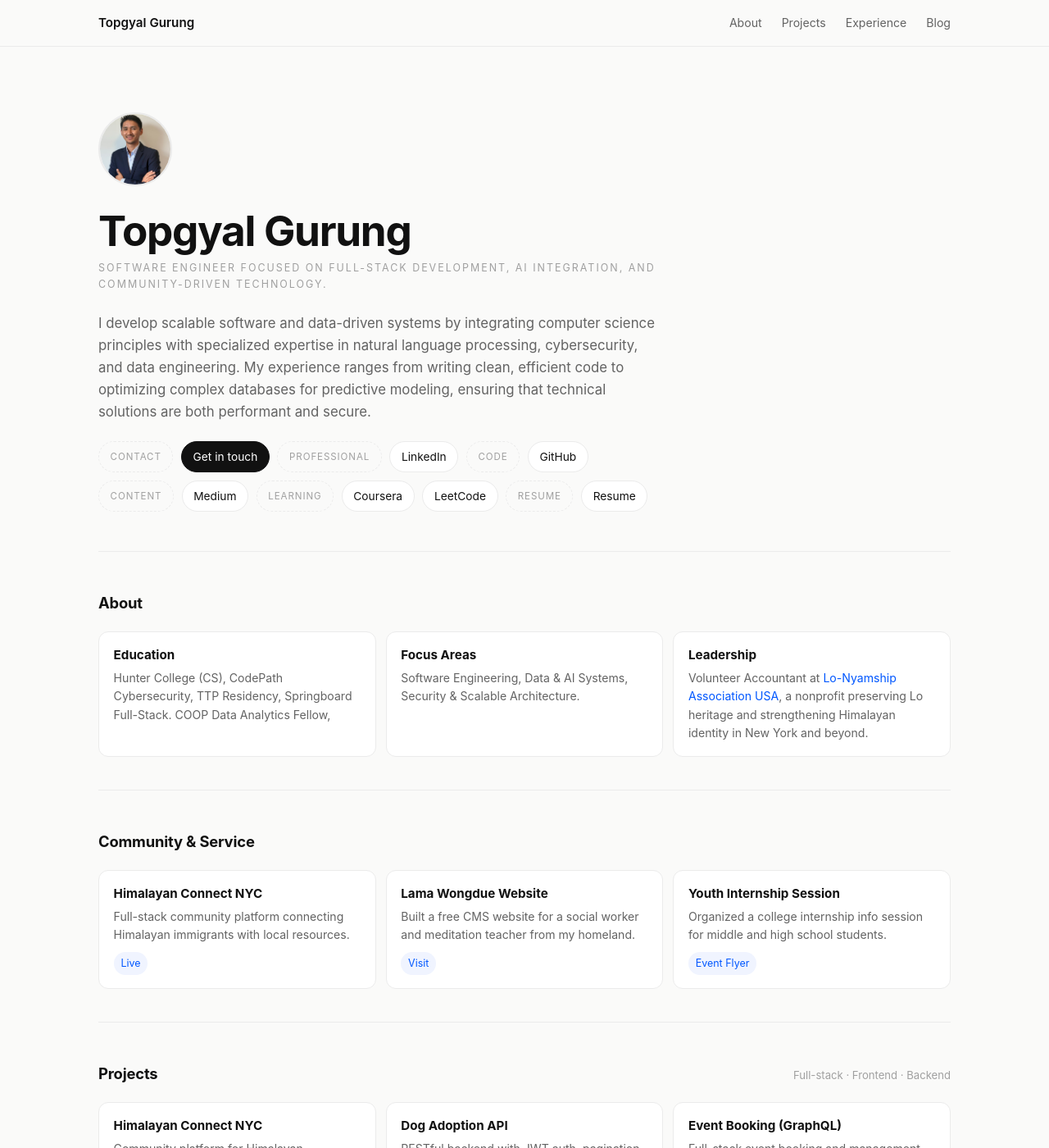
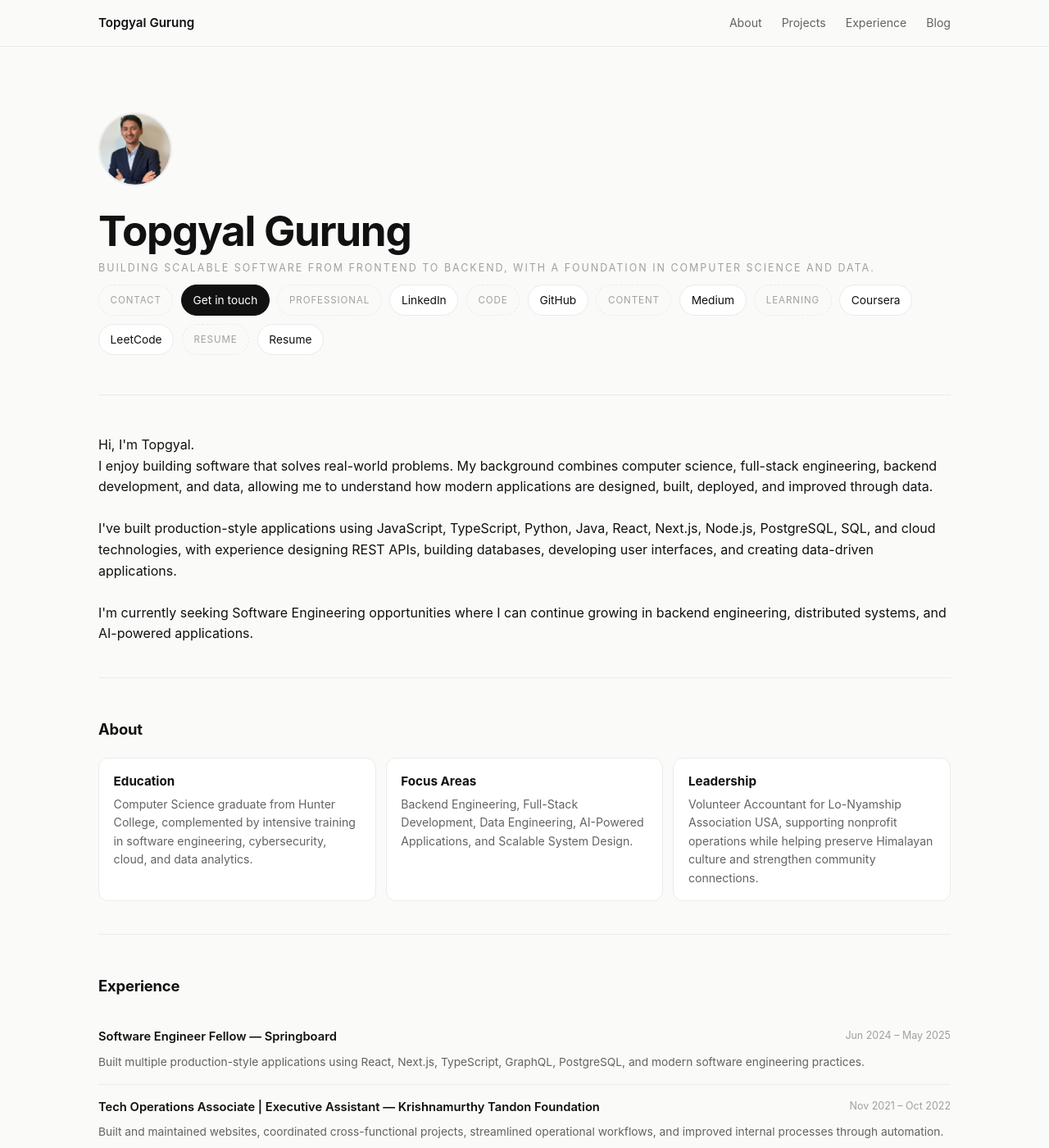
Before and after one commit to topgyalgurung/topgyalgurung.github.io, a Jekyll site: the page built from index.html, in a window 1280 px wide and 1400 px high. Shown: the whole window at 82% size. Built offline with Jekyll 4.4.1, drawn with Linux system fonts in a browser that asks for light colours; some of the changed text lies outside the part shown.

Commit message:
clean up and reorganize

```diff
--- a/_includes/footer.html
+++ b/_includes/footer.html
@@ -1,8 +1,37 @@
 <footer>
-  <div class="wrap foot-inner">
-    <span>&copy; <span id="yr"></span> Topgyal Gurung</span>
-    <a href="mailto:topgyaltsering3@gmail.com">topgyaltsering3@gmail.com</a>
-  </div>
+ <section class="section">
+
+<div class="section-head">
+<h2>Let's Build Something Together</h2>
+</div>
+
+<p style="max-width:700px;">
+I'm currently seeking Software Engineering opportunities where I can contribute
+to building reliable software while continuing to grow in backend engineering,
+distributed systems, and AI-powered applications.
+</p>
+
+<div class="hero-actions">
+
+<a class="pill dark" href="./assets/Resume.pdf" target="_blank">
+Resume
+</a>
+
+<a class="pill" href="mailto:topgyaltsering3@gmail.com">
+Email
+</a>
+
+<a class="pill" href="https://www.linkedin.com/in/topgyal" target="_blank">
+LinkedIn
+</a>
+
+<a class="pill" href="https://github.com/topgyalgurung" target="_blank">
+GitHub
+</a>
+
+</div>
+
+</section>
 </footer>
 
 <script>
--- a/index.css
+++ b/index.css
@@ -112,7 +112,7 @@
 
 .hero {
   padding: 5rem 0 3rem;
-  max-width: 680px;
+  max-width: 1100px;
 }
 
 .hero .profile-img {
@@ -150,6 +150,7 @@
   flex-wrap: wrap;
   gap: 0.6rem;
 }
+
 
 .pill {
   display: inline-flex;
--- a/index.html
+++ b/index.html
@@ -21,10 +20,7 @@
   <meta charset="utf-8" />
   <meta name="viewport" content="width=device-width, initial-scale=1" />
   <title>Topgyal Gurung</title>
-    <meta
-      name="description"
-      content="Topgyal Gurung - Full-stack Software Engineer. JavaScript, TypeScript, Python, Java, SQL. Scalable APIs, AI/ML, cloud. Available for hire."
-    />
+  <meta name="description" content="Topgyal Gurung - Full-stack Software Engineer. JavaScript, TypeScript, Python, Java, SQL. Scalable APIs, AI/ML, cloud. Available for hire." />
   <link rel="icon" href="assets/profile.jpg" type="image/jpg" />
   <link rel="stylesheet" href="index.css" />
 </head>
@@ -34,70 +30,58 @@
 
   <main class="wrap">
     <!-- Hero -->
-      <section id="top" class="hero">
-        <img
-          src="assets/profile.jpg"
-          alt="Topgyal Gurung"
-          class="profile-img"
-        />
-        <h1
-          style="font-size: clamp(2.2rem, 4vw, 3.2rem); margin-bottom: 0.5rem"
-        >
+    <div id="top" class="hero">
+      <img src="assets/profile.jpg" alt="Topgyal Gurung" class="profile-img" />
+      <h1 style="font-size: clamp(2.2rem, 4vw, 3.2rem); margin-bottom: 0.5rem">
         Topgyal Gurung
       </h1>
-        <p class="label" style="margin-bottom: 1.5rem">
-      Software Engineer focused on full-stack development, AI integration, and community-driven technology.
-        </p>
-        <p>
-         I develop scalable software and data-driven systems by integrating computer science principles with specialized expertise in natural language processing, cybersecurity, and data engineering. My experience ranges from writing clean, efficient code to optimizing complex databases for predictive modeling, ensuring that technical solutions are both performant and secure.
+  <p class="label">
+  Building scalable software from frontend to backend, with a foundation in
+  computer science and data.
 </p>
  <div class="hero-actions">
         <span class="pill category">Contact</span>
-          <a class="pill dark" href="mailto:topgyaltsering3@gmail.com"
-            >Get in touch</a
-          >
+        <a class="pill dark" href="mailto:topgyaltsering3@gmail.com">Get in touch</a>
         <span class="pill category">Professional</span>
-          <a
-            class="pill"
-            href="https://www.linkedin.com/in/topgyal"
-            target="_blank"
-            rel="noopener noreferrer"
-            >LinkedIn</a
-          >
+        <a class="pill" href="https://www.linkedin.com/in/topgyal" target="_blank" rel="noopener noreferrer">LinkedIn</a>
         <span class="pill category">Code</span>
-          <a
-            class="pill"
-            href="https://github.com/topgyalgurung"
-            target="_blank"
-            rel="noopener noreferrer"
-            >GitHub</a
-          >
+        <a class="pill" href="https://github.com/topgyalgurung" target="_blank" rel="noopener noreferrer">GitHub</a>
         <span class="pill category">Content</span>
-          <a
-            class="pill"
-            href="https://topgyalgurung.medium.com/"
-            target="_blank"
-            rel="noopener noreferrer"
-            >Medium</a
-          >
+        <a class="pill" href="https://topgyalgurung.medium.com/" target="_blank" rel="noopener noreferrer">Medium</a>
         <span class="pill category">Learning</span>
-          <a
-            class="pill"
-            href="https://www.coursera.org/learner/topgyal"
-            target="_blank"
-            rel="noopener noreferrer"
-            >Coursera</a
-          >
-          <a
-            class="pill"
-            href="https://leetcode.com/u/topgyaltsering3/"
-            target="_blank"
-            rel="noopener noreferrer"
-            >LeetCode</a
-          >
+        <a class="pill" href="https://www.coursera.org/learner/topgyal" target="_blank" rel="noopener noreferrer">Coursera</a>
+        <a class="pill" href="https://leetcode.com/u/topgyaltsering3/" target="_blank" rel="noopener noreferrer">LeetCode</a>
         <span class="pill category">Resume</span>
         <a class="pill" href="./assets/Resume.pdf" target="_blank">Resume</a>
       </div>
+</div>
+
+<section class="section">
+
+<p>
+  Hi, I'm Topgyal.
+
+  <br />
+
+  I enjoy building software that solves real-world problems. My background
+  combines computer science, full-stack engineering, backend development, and
+  data, allowing me to understand how modern applications are designed, built,
+  deployed, and improved through data.
+
+  <br /><br />
+
+  I've built production-style applications using JavaScript, TypeScript,
+  Python, Java, React, Next.js, Node.js, PostgreSQL, SQL, and cloud
+  technologies, with experience designing REST APIs, building databases,
+  developing user interfaces, and creating data-driven applications.
+
+  <br /><br />
+
+  I'm currently seeking Software Engineering opportunities where I can continue
+  growing in backend engineering, distributed systems, and AI-powered
+  applications.
+</p>
+
       </section>
 
     <!-- About -->
@@ -109,163 +93,27 @@
         <div class="card">
           <h3>Education</h3>
           <p>
-              Hunter College (CS), CodePath Cybersecurity, TTP Residency,
-              Springboard Full-Stack. COOP Data Analytics Fellow,
+            Computer Science graduate from Hunter College, complemented by intensive
+training in software engineering, cybersecurity, cloud, and data analytics.
           </p>
         </div>
         <div class="card">
           <h3>Focus Areas</h3>
           <p>
-              Software Engineering, Data & AI Systems, Security & Scalable Architecture.
+            Backend Engineering, Full-Stack Development, Data Engineering,
+AI-Powered Applications, and Scalable System Design.
           </p>
         </div>
         <div class="card">
           <h3>Leadership</h3>
           <p>
-              Volunteer Accountant at
-              <a
-                href="https://www.lonyamshipusa.org/"
-                target="_blank"
-                rel="noopener noreferrer"
-                class="accent-link"
-                >Lo-Nyamship Association USA</a
-              >, a nonprofit preserving Lo heritage and strengthening Himalayan
-              identity in New York and beyond.
+            Volunteer Accountant for Lo-Nyamship Association USA, supporting nonprofit
+
+operations while helping preserve Himalayan culture and strengthen community
+
+connections.
           </p>
         </div>
-        </div>
-      </section>
-
-      <!-- Community -->
-      <section class="section">
-        <div class="section-head">
-          <h2>Community & Service</h2>
-        </div>
-        <div class="g g3">
-          <article class="card">
-            <h3>Himalayan Connect NYC</h3>
-            <p>
-              Full-stack community platform connecting Himalayan immigrants with
-              local resources.
-            </p>
-            <div class="card-links">
-              <a
-                href="https://himalayan-connect-nyc.vercel.app/"
-                target="_blank"
-                rel="noopener"
-                >Live</a
-              >
-            </div>
-          </article>
-          <article class="card">
-            <h3>Lama Wongdue Website</h3>
-            <p>
-              Built a free CMS website for a social worker and meditation
-              teacher from my homeland.
-            </p>
-            <div class="card-links">
-              <a
-                href="https://lamawongduesangbo.weebly.com/"
-                target="_blank"
-                rel="noopener"
-                >Visit</a
-              >
-            </div>
-          </article>
-          <article class="card">
-            <h3>Youth Internship Session</h3>
-            <p>
-              Organized a college internship info session for middle and high
-              school students.
-            </p>
-            <div class="card-links">
-              <a
-                href="https://www.canva.com/design/DAE9tm8-gls/w-DwHuXugYZoH10v0Ke_kg/edit?utm_content=DAE9tm8-gls&utm_campaign=designshare&utm_medium=link2&utm_source=sharebutton"
-                target="_blank"
-                rel="noopener"
-                >Event Flyer</a
-              >
-            </div>
-          </article>
-        </div>
-      </section>
-
-      <!-- Projects -->
-      <section id="projects" class="section">
-        <div class="section-head">
-          <h2>Projects</h2>
-          <span class="note"
-            >Full-stack &middot; Frontend &middot; Backend</span
-          >
-        </div>
-
-        <div class="g g3">
-          <!-- Himalayan Connect -->
-          <article class="card">
-            <h3>Himalayan Connect NYC</h3>
-            <p>
-              Community platform for Himalayan immigrants. Next.js, Prisma,
-              PostgreSQL.
-            </p>
-            <div class="card-links">
-              <a
-                href="https://himalayan-connect-nyc.vercel.app/"
-                target="_blank"
-                rel="noopener"
-                >Live</a
-              >
-              <a
-                href="https://github.com/topgyalgurung/nextjs-fullstack-app"
-                target="_blank"
-                rel="noopener"
-                >Source</a
-              >
-            </div>
-            <div class="tags">
-              <span class="tag">Next.js</span><span class="tag">Prisma</span
-              ><span class="tag">PostgreSQL</span>
-            </div>
-          </article>
-
-
-
-          <!-- Dog Adoption API -->
-          <article class="card">
-            <h3>Dog Adoption API</h3>
-            <p>
-              RESTful backend with JWT auth, pagination, and Mocha/Chai tests.
-            </p>
-            <div class="card-links">
-              <a
-                href="https://github.com/topgyalgurung/dog-adoption-platform-api"
-                target="_blank"
-                rel="noopener"
-                >Source</a
-              >
-            </div>
-            <div class="tags">
-              <span class="tag">Node.js</span><span class="tag">Express</span
-              ><span class="tag">MongoDB</span>
-            </div>
-          </article>
-
-          <!-- GraphQL Event Booking -->
-          <article class="card">
-            <h3>Event Booking (GraphQL)</h3>
-            <p>Full-stack event booking and management with GraphQL API.</p>
-            <div class="card-links">
-              <a
-                href="https://github.com/topgyalgurung/yt-graphql-react-event-booking-api"
-                target="_blank"
-                rel="noopener"
-                >Source</a
-              >
-            </div>
-            <div class="tags">
-              <span class="tag">GraphQL</span><span class="tag">React</span
-              ><span class="tag">Node.js</span>
-            </div>
-          </article>
       </div>
     </section>
 
@@ -281,8 +129,8 @@
           </div>
           <div class="t-when">Jun 2024 &ndash; May 2025</div>
           <div class="t-body">
-              700+ hours of full-stack training. MERN, TypeScript, Next.js,
-              REST/GraphQL. Built secure APIs and production-grade apps.
+            Built multiple production-style applications using React, Next.js,
+TypeScript, GraphQL, PostgreSQL, and modern software engineering practices.
           </div>
         </div>
 
@@ -292,8 +140,9 @@
           </div>
           <div class="t-when">Nov 2021 &ndash; Oct 2022</div>
           <div class="t-body">
-              Managed site updates, led project planning, automated asset
-              tracking, and streamlined vendor workflows.
+           Built and maintained websites, coordinated cross-functional projects,
+streamlined operational workflows, and improved internal processes through
+automation.
           </div>
         </div>
 
@@ -315,21 +164,12 @@
           </div>
           <div class="t-when">Jun &ndash; Dec 2019</div>
           <div class="t-body">
-              Resolved geospatial rendering issues, built Superset dashboards,
-              and optimized BigQuery SQL.
-              <a
-                href="https://gist.github.com/topgyalgurung/e41465c96c324534548efc6f7bf9bfcc"
-                target="_blank"
-                rel="noopener"
-                >SQL code</a
-              >
+           Resolved geospatial rendering challenges, optimized BigQuery SQL queries,
+integrated multiple data sources, and built Apache Superset dashboards for
+large-scale analytics.
+            <a href="https://gist.github.com/topgyalgurung/e41465c96c324534548efc6f7bf9bfcc" target="_blank" rel="noopener">SQL code</a>
             &middot;
-              <a
-                href="https://docs.google.com/presentation/d/15QmY9V2Qtz8YMCPYqxu_eg9me29T9cMlxtZCWrCSlY8/edit?usp=sharing"
-                target="_blank"
-                rel="noopener"
-                >Slide deck</a
-              >
+            <a href="https://docs.google.com/presentation/d/15QmY9V2Qtz8YMCPYqxu_eg9me29T9cMlxtZCWrCSlY8/edit?usp=sharing" target="_blank" rel="noopener">Slide deck</a>
           </div>
         </div>
 
@@ -343,6 +183,205 @@
             on cloud GPUs and tuned hyperparameters.
           </div>
         </div>
+      </div>
+    </section>
+
+    <!-- Skills -->
+
+  <section id="skills" class="section">
+  <div class="section-head">
+    <h2>Technical Skills</h2>
+  </div>
+
+  <div class="g g3">
+
+    <div class="card">
+      <h3>Languages</h3>
+      <p>
+        JavaScript, TypeScript, Python, Java, SQL, HTML, CSS
+      </p>
+    </div>
+
+    <div class="card">
+      <h3>Frontend</h3>
+      <p>
+        React, Next.js, Redux, Tailwind CSS, Material UI
+      </p>
+    </div>
+
+    <div class="card">
+      <h3>Backend</h3>
+      <p>
+        Node.js, Express, Spring Boot, Flask, REST APIs, GraphQL
+      </p>
+    </div>
+
+    <div class="card">
+      <h3>Databases</h3>
+      <p>
+        PostgreSQL, MongoDB, MySQL, BigQuery, Prisma ORM
+      </p>
+    </div>
+
+    <div class="card">
+      <h3>Cloud & DevOps</h3>
+      <p>
+        AWS, Docker, GitHub Actions, Vercel
+      </p>
+    </div>
+
+    <div class="card">
+      <h3>Tools</h3>
+      <p>
+        Git, Postman, Jest, Cloudinary, Figma
+      </p>
+    </div>
+
+  </div>
+</section>
+
+    <!-- Projects -->
+    <section id="skills" class="section">
+   <div class="section-head">
+
+    <h2>Featured Projects</h2>
+
+    <span class="note">
+
+      Full-stack · Backend · APIs · Data
+
+    </span>
+
+</div>
+
+<p>
+
+These projects showcase my experience building production-style applications, REST APIs, backend systems, databases, and full-stack web applications.
+
+</p>
+<br/>
+
+      <div class="g g3">
+        <!-- Himalayan Connect -->
+        <article class="card">
+          <h3>Himalayan Connect NYC</h3>
+          <p>
+            Built a production-style platform that helps Himalayan immigrants discover
+businesses, organizations, and community resources through search,
+interactive maps, and an admin-managed directory.
+          </p>
+          <div class="card-links">
+            <a href="https://himalayan-connect-nyc.vercel.app/" target="_blank" rel="noopener">Live</a>
+            <a href="https://github.com/topgyalgurung/nextjs-fullstack-app" target="_blank" rel="noopener">Source</a>
+          </div>
+          <div class="tags">
+            <span class="tag">Next.js</span><span class="tag">Prisma</span><span class="tag">PostgreSQL</span>
+          </div>
+        </article>
+
+        <!-- Spring Boot-->
+        <article class="card">
+          <h3> Java Spring Boot Ecommerce Store API</h3>
+          <p>
+          Designed a production-style e-commerce REST API with authentication, payment
+processing, database relationships, and scalable backend architecture using
+Spring Boot.
+          </p>
+          <div class="card-links">
+            <a href="https://github.com/topgyalgurung/java-store-api" target="_blank" rel="noopener">Source</a>
+          </div>
+          <div class="tags">
+            <span class="tag">Java</span><span class="tag">Spring Boot</span><span class="tag">MySQL</span><span class="tag">Stripe API</span> <span class="tag">Maven</span>
+          </div>
+        </article>
+
+        <!-- Spring Boot-->
+        <article class="card">
+          <h3> Silicon Valley Trail</h3>
+          <p>
+          Built a modular simulation game that combines deterministic game mechanics,
+random events, and live weather data while emphasizing clean architecture,
+testing, and maintainable backend design.
+          </p>
+          <div class="card-links">
+            <a href="https://github.com/topgyalgurung/silicon-valley-trail" target="_blank" rel="noopener">Source</a>
+          </div>
+          <div class="tags">
+            <span class="tag">Python</span><span class="tag">Flask</span><span class="tag">SQLite + SQLAlchemy</span><span class="tag">OpenWeather API</span> <span class="tag">Jinja</span>
+          </div>
+        </article>
+
+
+
+
+
+        <!-- Dog Adoption API -->
+        <article class="card">
+          <h3>Dog Adoption API</h3>
+          <p>
+          Designed a REST API supporting JWT authentication, authorization, pagination,
+and automated testing for a simulated dog adoption platform.
+          </p>
+          <div class="card-links">
+            <a href="https://github.com/topgyalgurung/dog-adoption-platform-api" target="_blank" rel="noopener">Source</a>
+          </div>
+          <div class="tags">
+            <span class="tag">Node.js</span><span class="tag">Express</span><span class="tag">MongoDB</span>
+          </div>
+        </article>
+
+        <!-- GraphQL Event Booking -->
+        <article class="card">
+          <h3>Event Booking (GraphQL)</h3>
+          <p>Developed a full-stack event management application using GraphQL, enabling
+users to create, manage, and book events through a modern API architecture.</p>
+          <div class="card-links">
+            <a href="https://github.com/topgyalgurung/yt-graphql-react-event-booking-api" target="_blank" rel="noopener">Source</a>
+          </div>
+          <div class="tags">
+            <span class="tag">GraphQL</span><span class="tag">React</span><span class="tag">Node.js</span>
+          </div>
+        </article>
+      </div>
+    </section>
+
+
+  <!-- Community -->
+    <section class="section">
+      <div class="section-head">
+        <h2>Community & Service</h2>
+      </div>
+      <div class="g g3">
+        <article class="card">
+          <h3>Himalayan Connect NYC</h3>
+          <p>
+            Full-stack community platform connecting Himalayan immigrants with
+            local resources.
+          </p>
+          <div class="card-links">
+            <a href="https://himalayan-connect-nyc.vercel.app/" target="_blank" rel="noopener">Live</a>
+          </div>
+        </article>
+        <article class="card">
+          <h3>Lama Wongdue Website</h3>
+          <p>
+            Built a free CMS website for a social worker and meditation
+            teacher from my homeland.
+          </p>
+          <div class="card-links">
+            <a href="https://lamawongduesangbo.weebly.com/" target="_blank" rel="noopener">Visit</a>
+          </div>
+        </article>
+        <article class="card">
+          <h3>Youth Internship Session</h3>
+          <p>
+            Organized a college internship info session for middle and high
+            school students.
+          </p>
+          <div class="card-links">
+            <a href="https://www.canva.com/design/DAE9tm8-gls/w-DwHuXugYZoH10v0Ke_kg/edit?utm_content=DAE9tm8-gls&utm_campaign=designshare&utm_medium=link2&utm_source=sharebutton" target="_blank" rel="noopener">Event Flyer</a>
+          </div>
+        </article>
       </div>
     </section>
 
@@ -367,15 +406,8 @@
           <h3>CodePath Cybersecurity</h3>
           <p>14-week hands-on security: SQLi, XSS, CSRF, Kali, Burp Suite.</p>
           <div class="card-links">
-              <a href="./assets/cybersecurity.pdf" target="_blank"
-                >Certificate</a
-              >
-              <a
-                href="https://medium.com/cybersecured"
-                target="_blank"
-                rel="noopener"
-                >Articles</a
-              >
+            <a href="./assets/cybersecurity.pdf" target="_blank">Certificate</a>
+            <a href="https://medium.com/cybersecured" target="_blank" rel="noopener">Articles</a>
           </div>
         </div>
 
@@ -400,15 +427,42 @@
           <p>EC2, S3, Lambda, RDS, IAM, VPC, CloudWatch, auto-scaling.</p>
           <div class="card-links">
             <a href="./assets/aws.png" target="_blank">Certificate</a>
-              <a
-                href="https://topgyal.notion.site/AWS-Cloud-23cb226080838039a675c6a2bac8f2be"
-                target="_blank"
-                rel="noopener"
-                >Notes</a
-              >
+            <a href="https://topgyal.notion.site/AWS-Cloud-23cb226080838039a675c6a2bac8f2be" target="_blank" rel="noopener">Notes</a>
           </div>
         </div>
       </div>
+    </section>
+
+    <section class="section">
+
+<div class="section-head">
+<h2>Currently Learning</h2>
+</div>
+
+<div class="g g2">
+
+<div class="card">
+<h3>Backend Engineering</h3>
+
+<p>
+Java Spring Boot, Golang, System Design, Distributed Systems,
+API Design Patterns
+</p>
+
+</div>
+
+<div class="card">
+<h3>Cloud & AI</h3>
+
+<p>
+Docker, Kubernetes, AWS, AI Engineering,
+LLM Applications
+</p>
+
+</div>
+
+</div>
+
 </section>
 
     <!-- Testimonials -->
@@ -455,9 +507,7 @@
     <section id="reading" class="section">
       <div class="section-head">
         <h2>Currently Reading</h2>
-          <span class="note"
-            >Non-fiction &middot; Tech &middot; Leadership</span
-          >
+        <span class="note">Non-fiction &middot; Tech &middot; Leadership</span>
       </div>
       <div class="g g3">
         <article class="card">
@@ -467,8 +517,7 @@
             making work that feels true.
           </p>
           <div class="tags">
-              <span class="tag">Creativity</span
-              ><span class="tag">Process</span>
+            <span class="tag">Creativity</span><span class="tag">Process</span>
           </div>
         </article>
         <article class="card">
@@ -478,8 +527,7 @@
             hard decisions, and leading when there are no easy answers.
           </p>
           <div class="tags">
-              <span class="tag">Leadership</span
-              ><span class="tag">Startups</span>
+            <span class="tag">Leadership</span><span class="tag">Startups</span>
           </div>
         </article>
         <article class="card">
@@ -508,4 +556,5 @@
 
   {% include footer.html %}
 </body>
+
 </html>
```
Also changed, not shown: other parts of index.html (+5 -13 lines). Lines whose indentation alone changed are shown as unchanged.
